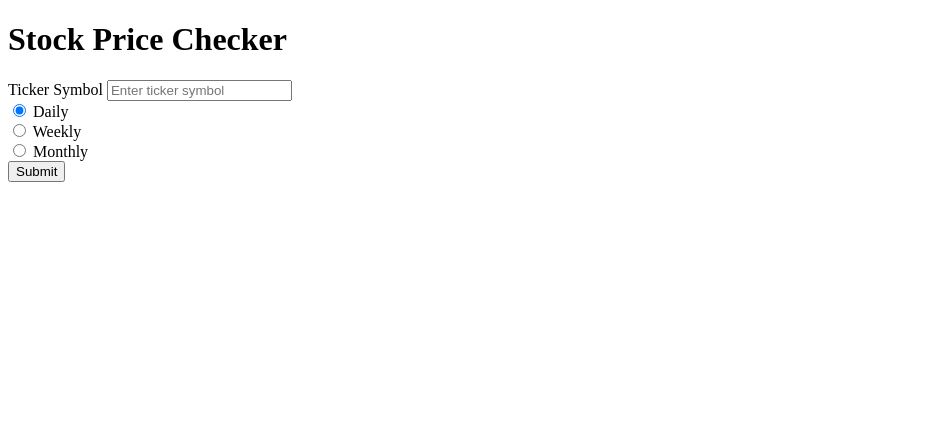
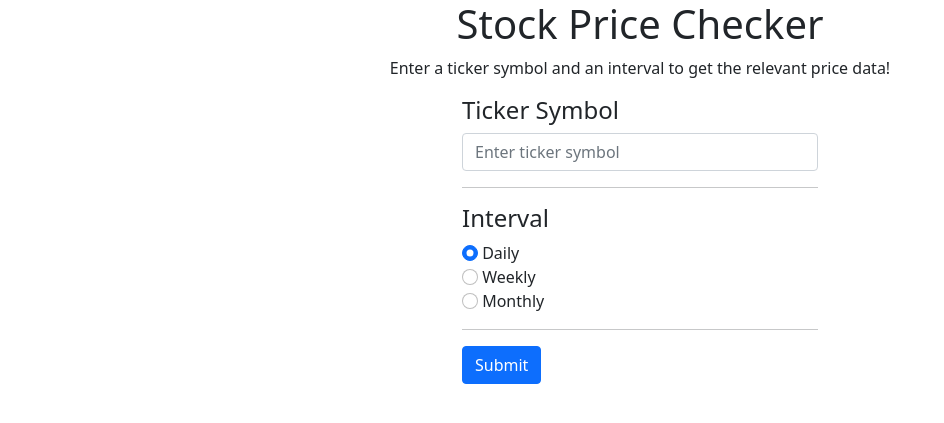
Before and after one commit to SoKu27/Stock-Tracker, a Flask app: page / in a window 1280 px wide. Shown: the top 423 px of the page, without its empty margins (0-944 px from the left). Run offline with Flask 3, Linux system fonts and the light colour scheme.

Commit message:
Add files via upload

```diff
--- a/templates/index.html
+++ b/templates/index.html
@@ -3,51 +3,92 @@
     <head>
         <meta charset="UTF-8" />
         <meta http-equiv="X-UA-Compatible" content="IE=edge" />
-    <meta name="viewport" content="width=device-width, initial-scale=1.0" />
+        <meta
+            name="viewport"
+            content="width=device-width, initial-scale=1, shrink-to-fit=no"
+        />
+
+        <link
+            href="https://cdn.jsdelivr.net/npm/bootstrap@5.1.3/dist/css/bootstrap.min.css"
+            rel="stylesheet"
+            integrity="sha384-1BmE4kWBq78iYhFldvKuhfTAU6auU8tT94WrHftjDbrCEXSU1oBoqyl2QvZ6jIW3"
+            crossorigin="anonymous"
+        />
+
         <title>Stock Price Checker</title>
     </head>
     <body>
+        <div class="container">
             {% block content %}
-    <h1>Stock Price Checker</h1>
+            <h1 class="text-center">Stock Price Checker</h1>
+            <p class="text-center">
+                Enter a ticker symbol and an interval to get the relevant price
+                data!
+            </p>
+            <div class="row justify-content-center">
+                <div class="col-lg-4 order-md-last">
                     <form method="POST" action="info">
-      <div>
-        <label for="symbol">Ticker Symbol</label>
-        <input type="text" name="symbol" placeholder="Enter ticker symbol" />
+                        <div class="form-group">
+                            <h4 class="form-label">Ticker Symbol</h4>
+                            <input
+                                type="text"
+                                name="symbol"
+                                placeholder="Enter ticker symbol"
+                                class="form-control"
+                            />
                         </div>
-      <div>
+                        <hr />
+                        <h4 class="form-label">Interval</h4>
+                        <div class="form-group">
                             <input
+                                class="form-check-input"
                                 type="radio"
                                 id="daily"
                                 name="interval"
                                 value="TIME_SERIES_DAILY"
                                 checked
                             />
-        <label for="daily">Daily</label>
+                            <label for="daily" class="form-check-label"
+                                >Daily</label
+                            >
                         </div>
 
-      <div>
+                        <div class="form-group">
                             <input
+                                class="form-check-input"
                                 type="radio"
                                 id="weekly"
                                 name="interval"
-          value="TIME_SERIES_WEEKLY" />
-        <label for="weekly">Weekly</label>
+                                value="TIME_SERIES_WEEKLY"
+                            />
+                            <label for="weekly" class="form-check-label"
+                                >Weekly</label
+                            >
                         </div>
 
-      <div>
+                        <div class="form-group">
                             <input
+                                class="form-check-input"
                                 type="radio"
                                 id="monthly"
                                 name="interval"
                                 value="TIME_SERIES_MONTHLY"
                             />
-        <label for="monthly">Monthly</label>
+                            <label for="monthly" class="form-check-label"
+                                >Monthly</label
+                            >
                         </div>
-      <button type="submit">Submit</button>
+                        <hr />
+                        <button type="submit" class="btn btn-primary">
+                            Submit
+                        </button>
                     </form>
                     {% if error %}
-        <p>{{ error }}</p>
+                    <p class="alert alert-danger mt-3">{{ error }}</p>
                     {% endif %}
+                </div>
+            </div>
             {% endblock %}
+        </div>
     </body>
 </html>
```
Also changed, not shown: templates/info.html (+16 -5 lines). Lines whose indentation alone changed are shown as unchanged.
